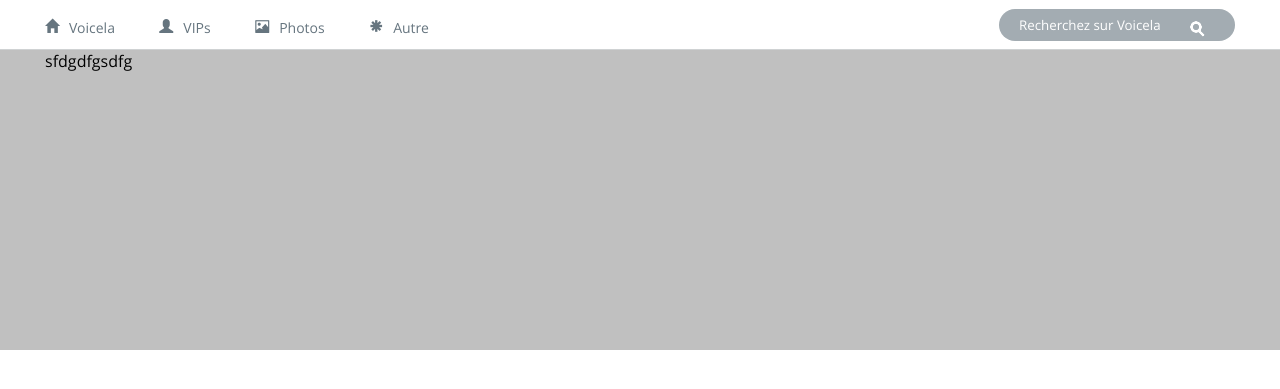
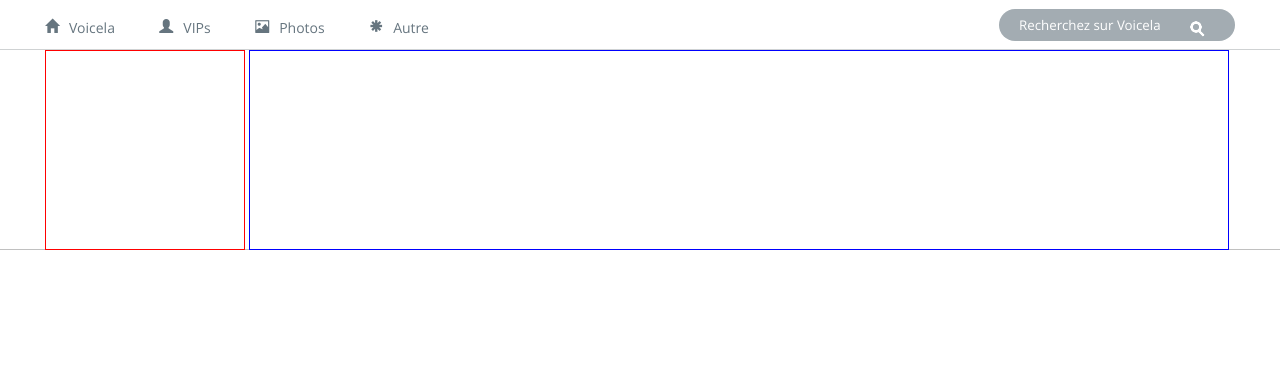
Before and after one commit to maxencebeno/Appli-Synthese, a PHP site: page /profile in a window 1280 px wide. Shown: the top 389 px of the page. Run offline with PHP 8.4, Linux system fonts and the light colour scheme; some libraries are stand-ins or nearby versions.

Commit message:
Améliorations profile

```diff
--- a/client-web/assets/css/profile/style_profile.css
+++ b/client-web/assets/css/profile/style_profile.css
@@ -11,8 +11,8 @@
 
 .bandeau1{
     width: 100%;
-    height: 300px;
-    background: silver;
+    height: 200px;
+    border-bottom: 1px solid silver;
 }
 
 .container{
@@ -20,3 +20,18 @@
     margin: auto;
     position: relative;
 }
+
+#profile_pic{
+    width: 200px;
+    height: 200px;
+    border: 1px solid red;
+    display: inline-block;
+}
+
+#bio{
+    height: 200px;
+    padding: 20px;
+    border: 1px solid blue;
+    width: 980px;
+    display: inline-block
+}
--- a/client-web/vue/profile/vue_profile.php
+++ b/client-web/vue/profile/vue_profile.php
@@ -14,7 +14,12 @@
         <div class="full_wrapper">
             <div class="bandeau1">
                 <div class="container">
-sfdgdfgsdfg
+                    <div id="profile_pic">
+
+                    </div>
+                    <div id="bio">
+
+                    </div>
                 </div>
             </div>
         </div>
```
